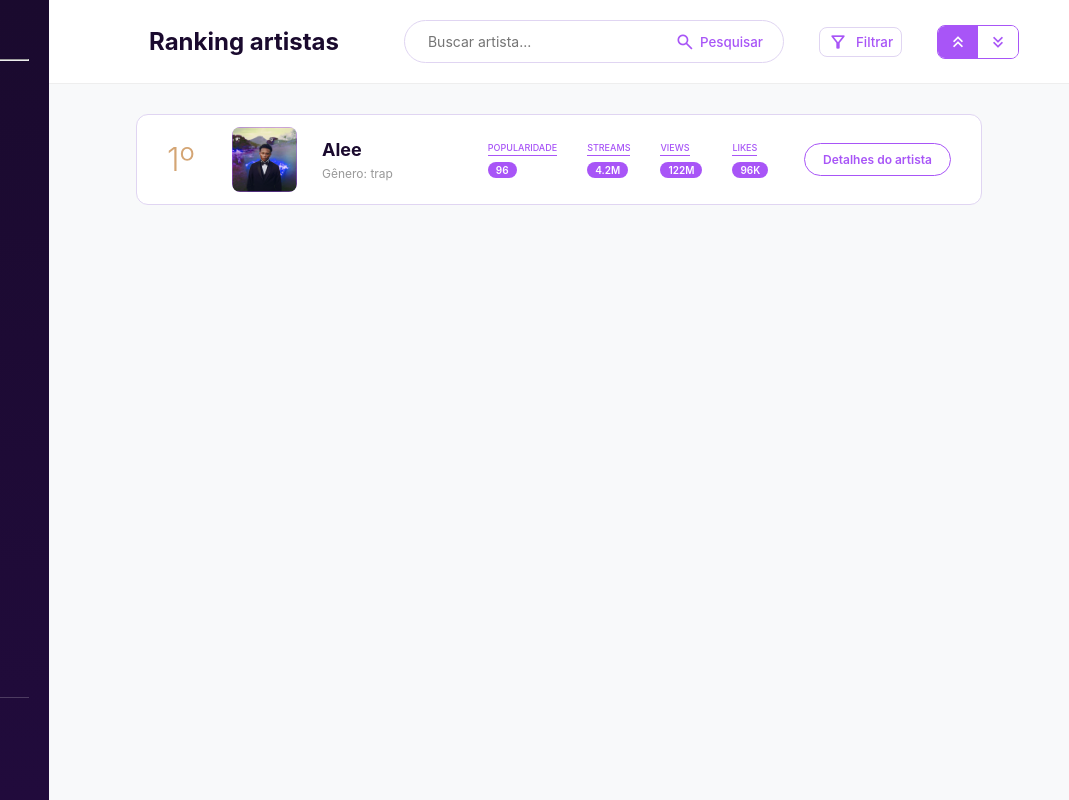
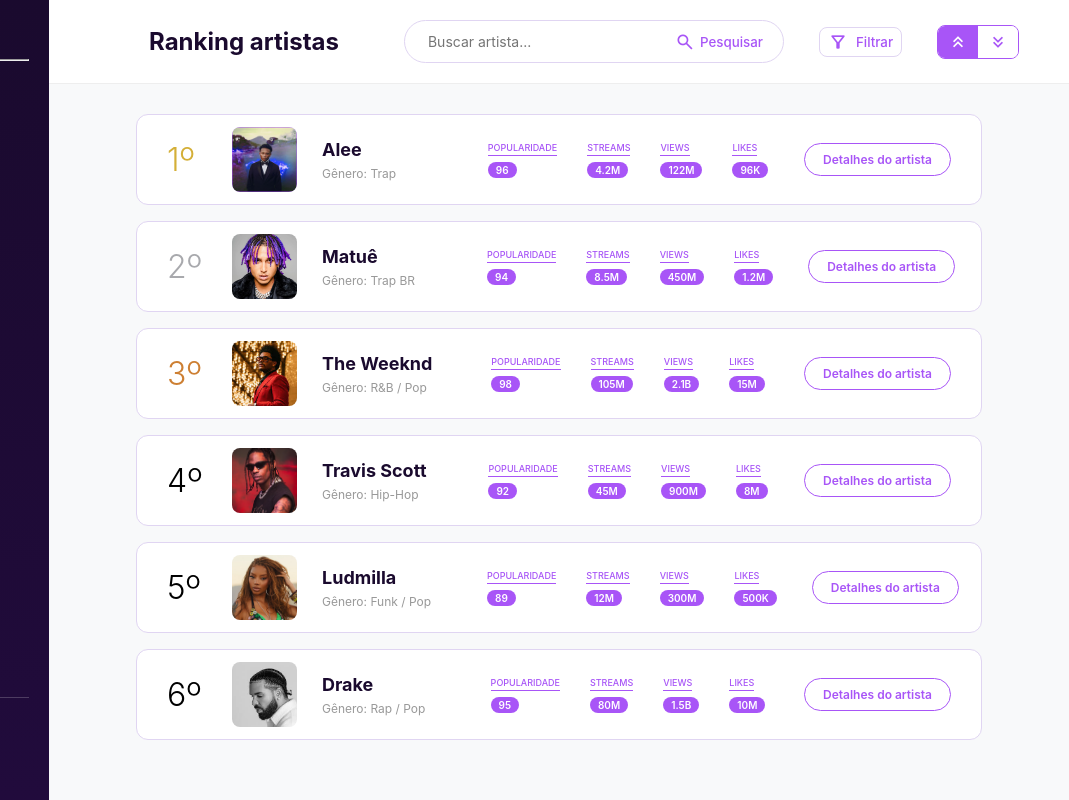
Before and after one commit to Tech-Music-Team/technical-repository, a plain HTML site: page novas-telas/rankingartistas/rankingartistas.html in a window 1280 px wide. Shown: the full height of the page, 211-1280 px from the left. Drawn offline with nearby package versions, Linux system fonts and the light colour scheme.

Commit message:
script adicionado

```diff
--- a/novas-telas/rankingartistas/rankingartistas.css
+++ b/novas-telas/rankingartistas/rankingartistas.css
@@ -270,7 +270,7 @@
 .ranking-number {
     font-size: 32px;
     font-weight: 300;
-    color: #D4A574;
+    /* color: #D4A574; */
     min-width: 50px;
     text-align: left;
 }
--- a/novas-telas/rankingartistas/rankingartistas.html
+++ b/novas-telas/rankingartistas/rankingartistas.html
@@ -1,4 +1,4 @@
-<!DOCTYPE html>
+<!doctype html>
 <html lang="pt-br">
   <head>
     <meta charset="UTF-8" />
@@ -7,15 +7,16 @@
 
     <link rel="stylesheet" href="rankingartistas.css" />
 
-    <link rel="stylesheet" href="https://fonts.googleapis.com/css2?family=Material+Symbols+Outlined:opsz,wght,FILL,GRAD@20..48,100..700,0..1,-50..200" />
+    <link
+      rel="stylesheet"
+      href="https://fonts.googleapis.com/css2?family=Material+Symbols+Outlined:opsz,wght,FILL,GRAD@20..48,100..700,0..1,-50..200"
+    />
   </head>
   <body>
-
     <div class="container">
-
       <aside class="left-column">
         <h2 class="logo-tipo">Tech Music</h2>
-            <hr class="divisor">
+        <hr class="divisor" />
 
         <nav class="menu-nav">
           <ul class="menu-group">
@@ -72,7 +73,9 @@
             </li>
             <li>
               <a href="#">
-                            <span class="material-symbols-outlined">featured_play_list</span>
+                <span class="material-symbols-outlined"
+                  >featured_play_list</span
+                >
                 Minhas playlists
               </a>
             </li>
@@ -80,7 +83,11 @@
         </nav>
         <div class="user-footer">
           <div class="user-info">
-        <img src="Assets/perfil.png" alt="Foto de perfil" class="profile-img">
+            <img
+              src="Assets/perfil.png"
+              alt="Foto de perfil"
+              class="profile-img"
+            />
 
             <div class="user-text">
               <p class="user-name">Jorge Luiz</p>
@@ -91,7 +98,6 @@
       </aside>
 
       <main class="main-content">
-
         <header class="top-header">
           <h1>Ranking artistas</h1>
 
@@ -110,10 +116,14 @@
 
           <div class="order-toggle">
             <button class="order-up active">
-                        <span class="material-symbols-outlined">keyboard_double_arrow_up</span>
+              <span class="material-symbols-outlined"
+                >keyboard_double_arrow_up</span
+              >
             </button>
             <button class="order-down">
-                        <span class="material-symbols-outlined">keyboard_double_arrow_down</span>
+              <span class="material-symbols-outlined"
+                >keyboard_double_arrow_down</span
+              >
             </button>
           </div>
         </header>
@@ -122,48 +132,215 @@
           <div class="card">
             <div class="left-content-group">
               <span class="ranking-number">1º</span>
-                    <img src="Assets/image 2.png" alt="img-artista">
-
+              <img src="Assets/image 2.png" alt="img-artista" />
               <div class="artist-info-header">
                 <span class="artist-name">Alee</span>
-                        <span class="genre">Gênero: trap</span>
-
+                <span class="genre">Gênero: Trap</span>
+              </div>
+            </div>
+            <ul>
+              <li>
+                <span class="artist-atribute">Popularidade</span
+                ><span class="atribute-value">96</span>
+              </li>
+              <li>
+                <span class="artist-atribute">Streams</span
+                ><span class="atribute-value">4.2M</span>
+              </li>
+              <li>
+                <span class="artist-atribute">Views</span
+                ><span class="atribute-value">122M</span>
+              </li>
+              <li>
+                <span class="artist-atribute">Likes</span
+                ><span class="atribute-value">96K</span>
+              </li>
+            </ul>
+            <div class="right-content-group">
+              <button class="details-button">Detalhes do artista</button>
             </div>
           </div>
 
+          <div class="card">
+            <div class="left-content-group">
+              <span class="ranking-number">2º</span>
+              <img src="Assets/matue4.webp" alt="img-artista" />
+              <div class="artist-info-header">
+                <span class="artist-name">Matuê</span>
+                <span class="genre">Gênero: Trap BR</span>
+              </div>
+            </div>
             <ul>
               <li>
-                            <span class="artist-atribute">Popularidade</span>
-                            <span class="atribute-value">96</span>
+                <span class="artist-atribute">Popularidade</span
+                ><span class="atribute-value">94</span>
               </li>
-
               <li>
-                            <span class="artist-atribute">Streams</span>
-                            <span class="atribute-value">4.2M</span>
+                <span class="artist-atribute">Streams</span
+                ><span class="atribute-value">8.5M</span>
               </li>
-
               <li>
-                            <span class="artist-atribute">Views</span>
-                            <span class="atribute-value">122M</span>
+                <span class="artist-atribute">Views</span
+                ><span class="atribute-value">450M</span>
               </li>
-
               <li>
-                            <span class="artist-atribute">Likes</span>
-                            <span class="atribute-value">96K</span>
+                <span class="artist-atribute">Likes</span
+                ><span class="atribute-value">1.2M</span>
               </li>
             </ul>
-
-
             <div class="right-content-group">
               <button class="details-button">Detalhes do artista</button>
             </div>
+          </div>
 
+          <div class="card">
+            <div class="left-content-group">
+              <span class="ranking-number">3º</span>
+              <img src="Assets/images.jfif" alt="img-artista" />
+              <div class="artist-info-header">
+                <span class="artist-name">The Weeknd</span>
+                <span class="genre">Gênero: R&B / Pop</span>
+              </div>
+            </div>
+            <ul>
+              <li>
+                <span class="artist-atribute">Popularidade</span
+                ><span class="atribute-value">98</span>
+              </li>
+              <li>
+                <span class="artist-atribute">Streams</span
+                ><span class="atribute-value">105M</span>
+              </li>
+              <li>
+                <span class="artist-atribute">Views</span
+                ><span class="atribute-value">2.1B</span>
+              </li>
+              <li>
+                <span class="artist-atribute">Likes</span
+                ><span class="atribute-value">15M</span>
+              </li>
+            </ul>
+            <div class="right-content-group">
+              <button class="details-button">Detalhes do artista</button>
+            </div>
+          </div>
+
+          <div class="card">
+            <div class="left-content-group">
+              <span class="ranking-number">4º</span>
+              <img src="Assets/Travis_Scott.webp" alt="img-artista" />
+              <div class="artist-info-header">
+                <span class="artist-name">Travis Scott</span>
+                <span class="genre">Gênero: Hip-Hop</span>
+              </div>
+            </div>
+            <ul>
+              <li>
+                <span class="artist-atribute">Popularidade</span
+                ><span class="atribute-value">92</span>
+              </li>
+              <li>
+                <span class="artist-atribute">Streams</span
+                ><span class="atribute-value">45M</span>
+              </li>
+              <li>
+                <span class="artist-atribute">Views</span
+                ><span class="atribute-value">900M</span>
+              </li>
+              <li>
+                <span class="artist-atribute">Likes</span
+                ><span class="atribute-value">8M</span>
+              </li>
+            </ul>
+            <div class="right-content-group">
+              <button class="details-button">Detalhes do artista</button>
+            </div>
+          </div>
+
+          <div class="card">
+            <div class="left-content-group">
+              <span class="ranking-number">5º</span>
+              <img
+                src="Assets/ab676161000051747635220f042a75ef8b4ffde9.jfif"
+                alt="img-artista"
+              />
+              <div class="artist-info-header">
+                <span class="artist-name">Ludmilla</span>
+                <span class="genre">Gênero: Funk / Pop</span>
+              </div>
+            </div>
+            <ul>
+              <li>
+                <span class="artist-atribute">Popularidade</span
+                ><span class="atribute-value">89</span>
+              </li>
+              <li>
+                <span class="artist-atribute">Streams</span
+                ><span class="atribute-value">12M</span>
+              </li>
+              <li>
+                <span class="artist-atribute">Views</span
+                ><span class="atribute-value">300M</span>
+              </li>
+              <li>
+                <span class="artist-atribute">Likes</span
+                ><span class="atribute-value">500K</span>
+              </li>
+            </ul>
+            <div class="right-content-group">
+              <button class="details-button">Detalhes do artista</button>
+            </div>
+          </div>
+
+          <div class="card">
+            <div class="left-content-group">
+              <span class="ranking-number">6º</span>
+              <img src="Assets/images (1).jfif" alt="img-artista" />
+              <div class="artist-info-header">
+                <span class="artist-name">Drake</span>
+                <span class="genre">Gênero: Rap / Pop</span>
+              </div>
+            </div>
+            <ul>
+              <li>
+                <span class="artist-atribute">Popularidade</span
+                ><span class="atribute-value">95</span>
+              </li>
+              <li>
+                <span class="artist-atribute">Streams</span
+                ><span class="atribute-value">80M</span>
+              </li>
+              <li>
+                <span class="artist-atribute">Views</span
+                ><span class="atribute-value">1.5B</span>
+              </li>
+              <li>
+                <span class="artist-atribute">Likes</span
+                ><span class="atribute-value">10M</span>
+              </li>
+            </ul>
+            <div class="right-content-group">
+              <button class="details-button">Detalhes do artista</button>
+            </div>
           </div>
         </section>
-
       </main>
-
     </div>
-
   </body>
 </html>
+
+<script>
+    const rankings = document.querySelectorAll(".ranking-number");
+
+    const cores = {
+        "1º" : "#D4AF37",
+        "2º" : "#A8A9AD",
+        "3º" : "#CD7F32",
+    };
+
+    rankings.forEach((el) => {
+        const cor = cores[el.textContent.trim()];
+        el.style.color = cor || "#000000";
+     });
+
+</script>
```
Also changed, not shown: novas-telas/rankingartistas/Assets/Travis_Scott.webp (added), novas-telas/rankingartistas/Assets/ab676161000051747635220f042a75ef8b4ffde9.jfif (added), novas-telas/rankingartistas/Assets/images (1).jfif (added), novas-telas/rankingartistas/Assets/images.jfif (added), novas-telas/rankingartistas/Assets/matue4.webp (added). Lines whose indentation alone changed are shown as unchanged.
